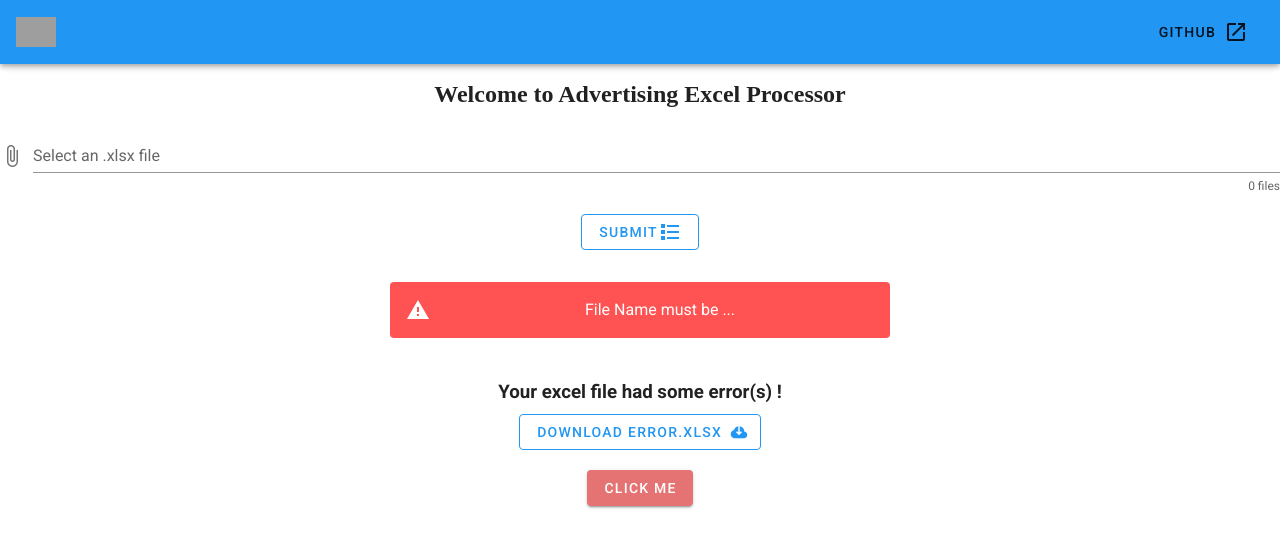
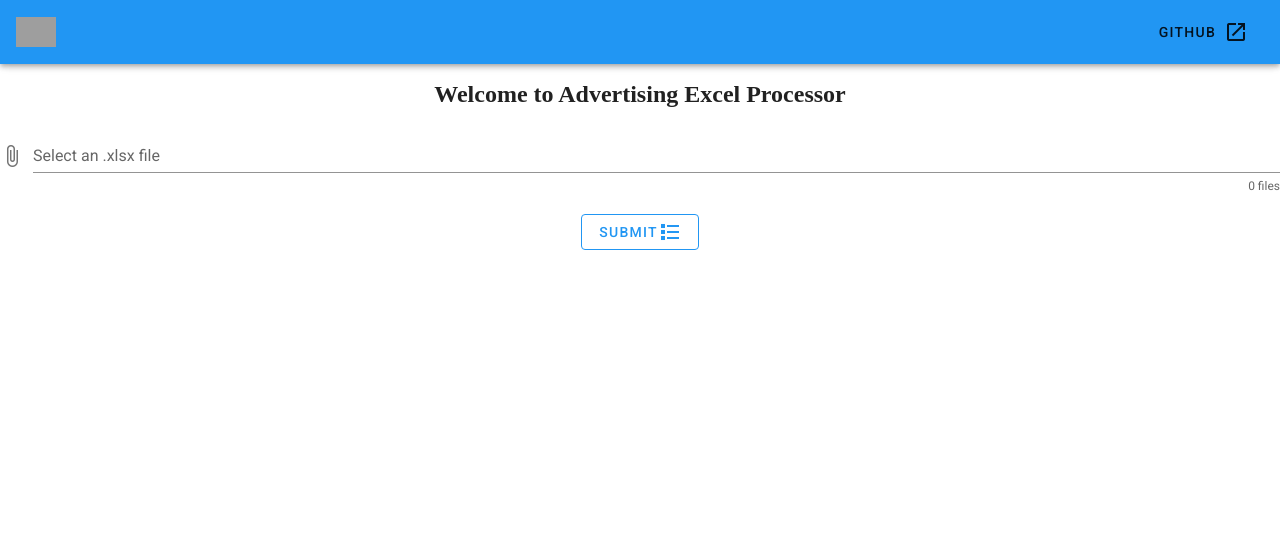
Before and after one commit to tuanvu0801junda/AdExcelProcess, a Vue app in the folder vuejs/: page / in a window 1280 px wide. Shown: the top 548 px of the page. Built offline with nearby package versions, Linux system fonts and the light colour scheme; grey boxes are pictures that could not be loaded.

Commit message:
use v-if to hide some components

```diff
--- a/vuejs/src/App.vue
+++ b/vuejs/src/App.vue
@@ -27,25 +27,22 @@
     <v-main>
       <!-- <HelloWorld/> -->
       <UploadFile />
-      <UploadAlert />
-      <DownloadErrExcel />
+      <div v-if="upAlertCtrl">
+        <UploadAlert />
+      </div>
+      <div v-if="downErrCtrl">
+        <DownloadErrExcel />
+      </div>
 
-      <div class="text-center">
+      <div v-if="dialog" class="text-center">
         <v-dialog v-model="dialog" width="500">
-          <template v-slot:activator="{ on, attrs }">
-            <v-btn color="red lighten-2" dark v-bind="attrs" v-on="on">
-              Click Me
-            </v-btn>
-          </template>
-
           <v-card>
             <v-card-title class="text-h5 grey lighten-2">
               Information
             </v-card-title>
 
             <v-card-text>
-              Process completed!
-              Data from Excel file is saved into database.
+              Process completed! Data from Excel file is saved into database.
             </v-card-text>
 
             <v-divider></v-divider>
@@ -82,7 +79,9 @@ export default {
   data() {
     return {
       dialog: false,
-    }
+      upAlertCtrl: false,
+      downErrCtrl: false,
+    };
   },
 };
 </script>
```
